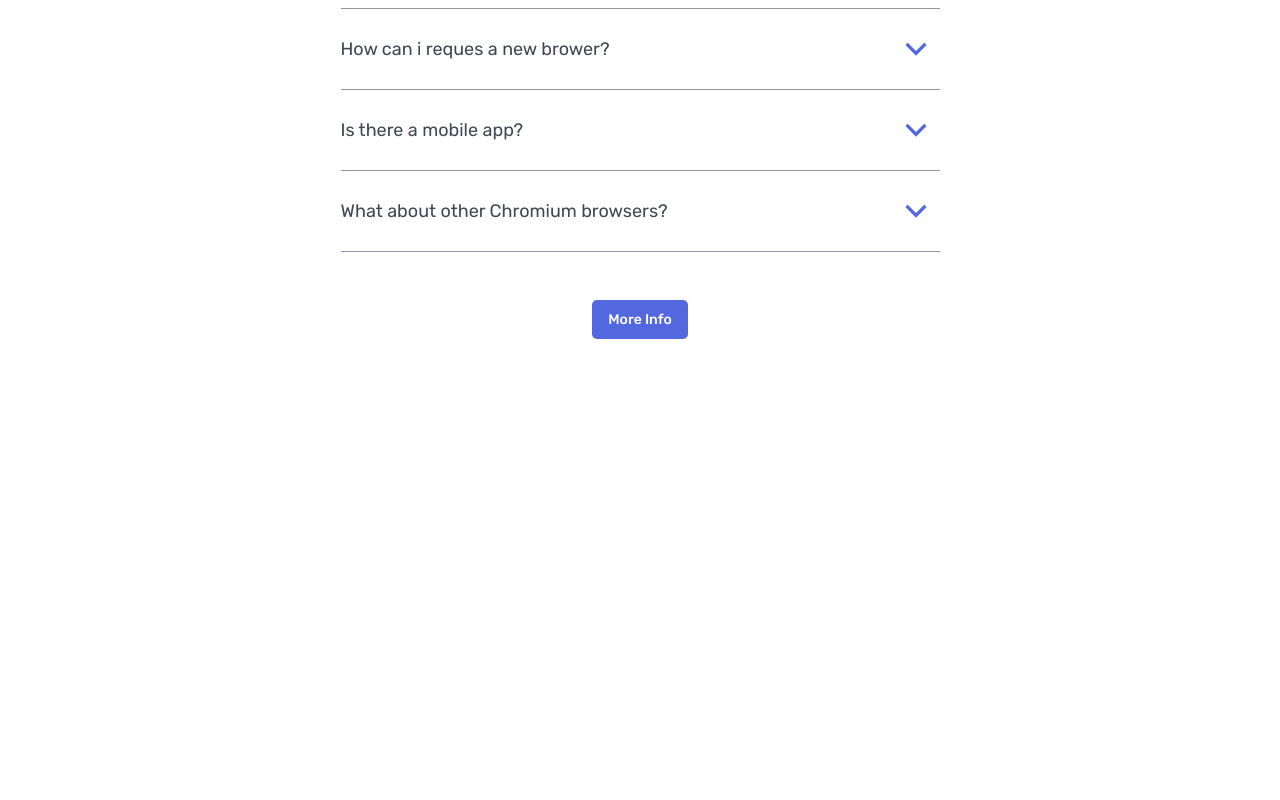
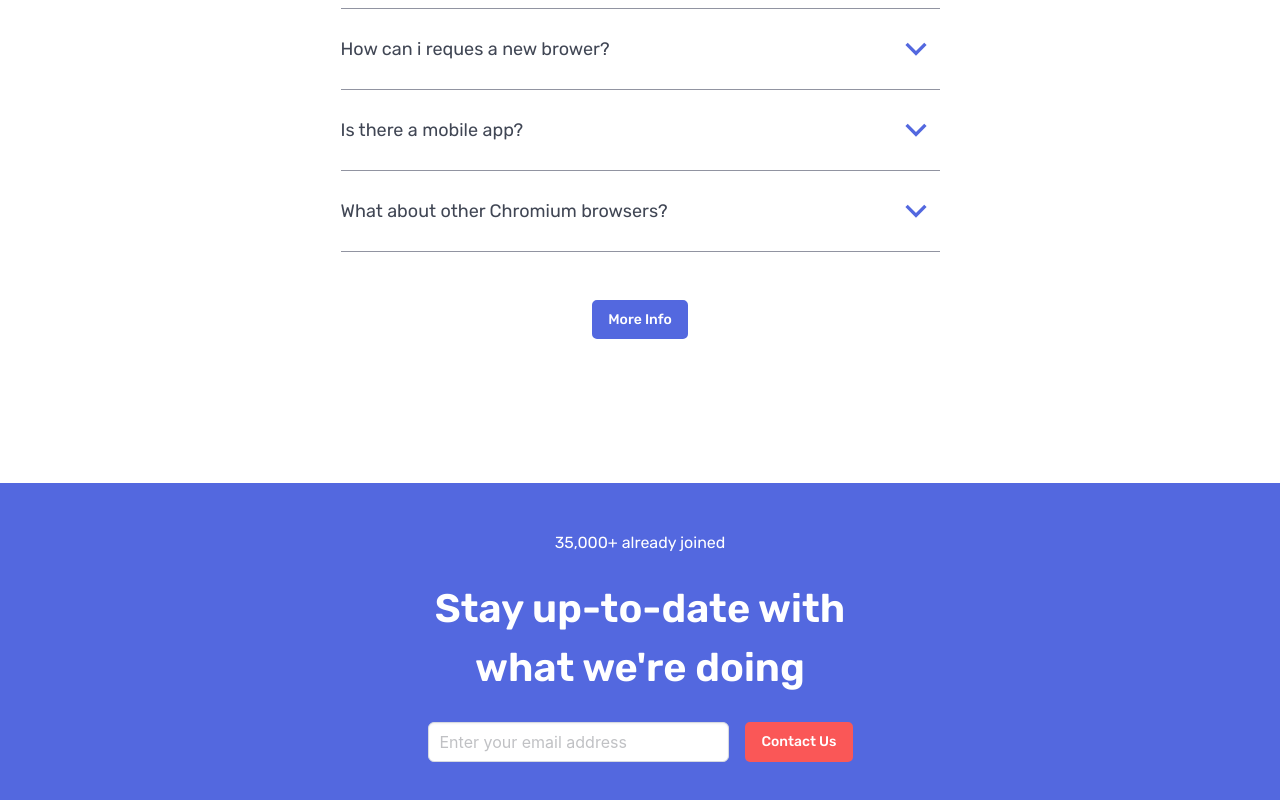
Before and after one commit to irontrooper7/bookmark-landing-page-master, a Next.js app: page / in a window 1280 px wide. Shown: the part 3108-3908 px from the top of the page. Before the commit the page ends 3591 px from the top, so only its background shows below. Built offline with nearby package versions, Linux system fonts and the light colour scheme.

Commit message:
[add] contact section and form component

```diff
--- a/package.json
+++ b/package.json
@@ -9,10 +9,12 @@
     "lint": "next lint"
   },
   "dependencies": {
+    "formik": "^2.4.6",
     "next": "15.1.7",
     "react": "^19.0.0",
     "react-dom": "^19.0.0",
-    "react-icons": "^5.5.0"
+    "react-icons": "^5.5.0",
+    "yup": "^1.6.1"
   },
   "devDependencies": {
     "bulma": "^1.0.3",
--- /dev/null
+++ b/src/components/ContactForm.jsx
@@ -0,0 +1,38 @@
+import { Formik, Form, Field } from 'formik';
+import * as Yup from 'yup';
+
+const emailTrackerSchema = Yup.object().shape({
+	email: Yup.string()
+		.email('Whoops, make sure its an email')
+		.required('Whoops, make sure its an email'),
+});
+
+export default function ContactForm() {
+	return (
+		<div className="form mb-5">
+			<Formik
+				initialValues={{ email: '' }}
+				validationSchema={emailTrackerSchema}
+				onSubmit={(values) => {
+					console.log(values);
+				}}
+			>
+				{({ errors, touched }) => (
+					<Form>
+						<div className="field">
+							<p className={`control has-icons-right ${errors.email && touched.email ? 'is-error' : ''}`}>
+								<Field className='input' name='email' placeholder='Enter your email address' autoComplete="given-email" />
+								{errors.email && touched.email ?
+									<span className="icon is-small is-right">
+										<img src="/assets/icon-error.svg" alt="" />
+									</span> : null}
+							</p>
+							{errors.email && touched.email ? (<p className='help is-danger'>{errors.email}</p>) : null}
+							<button className="button is-link" type="submit">Contact Us</button>
+						</div>
+					</Form>
+				)}
+			</Formik>
+		</div>
+	)
+}
--- /dev/null
+++ b/src/components/sections/Contact.jsx
@@ -0,0 +1,17 @@
+import ContactForm from "../ContactForm";
+
+export default function Contact() {
+	return (
+		<section id="contact" className="hero">
+			<div className="hero-body">
+				<div className="container">
+					<article className="text-container has-text-centered is-centered mb-5">
+						<span>35,000+ already joined</span>
+						<h2 className="mt-5">Stay up-to-date with what we're doing</h2>
+					</article>
+					<ContactForm />
+				</div>
+			</div>
+		</section>
+	)
+}
--- a/src/pages/index.js
+++ b/src/pages/index.js
@@ -1,4 +1,5 @@
 import Layout from "@/components/Layout";
+import Contact from "@/components/sections/Contact";
 import Download from "@/components/sections/Download";
 import Faqs from "@/components/sections/Faqs";
 import Features from "@/components/sections/Features";
@@ -11,6 +12,7 @@ export default function Home() {
 			<Features />
 			<Download />
 			<Faqs />
+			<Contact />
 		</Layout>
 	);
 }
--- a/src/styles/base/_base.sass
+++ b/src/styles/base/_base.sass
@@ -29,7 +29,6 @@ h2
 h3
 	font-size: 10px
 	font-weight: 700
-	text-transform: uppercase
 
 p
 	font-size: 16px
--- a/src/styles/components/_button.sass
+++ b/src/styles/components/_button.sass
@@ -19,3 +19,10 @@
 			border: 2px solid $Very_Dark_Blue
 			box-shadow: 0px 0px 0px $Grayish_Blue
 			color: $Very_Dark_Blue
+	&.is-link
+		background: $Soft_Red
+		border: 2px solid $Soft_Red
+		color: $White
+		&:hover
+			background: $White
+			color: $Soft_Red
--- a/src/styles/components/_card.sass
+++ b/src/styles/components/_card.sass
@@ -31,3 +31,14 @@
 	.columns
 		.column
 			margin: 0 0 30px
+
+
+@mixin card-desktop
+	.card-container
+		.columns
+			.column
+				transform: translateY(30px)
+				&:first-child
+					transform: translateY(0px)
+				&:last-child
+					transform: translateY(60px)
--- /dev/null
+++ b/src/styles/components/_form.sass
@@ -0,0 +1,42 @@
+@use '../base/_colors' as *
+
+.form
+	max-width: 425px
+	margin: auto
+	.field
+		position: relative
+		.button
+			width: 100%
+			margin-top: 16px
+		.control
+			&.is-error
+				input
+					border: 2px solid $Soft_Red
+			input
+				margin: 0px
+		.help
+			background: $Soft_Red
+			border-bottom-left-radius: 10px
+			border-bottom-right-radius: 10px
+			color: $White
+			font-size: 10px
+			font-weight: 700
+			margin-top: -0.25rem
+			padding: 10px 16px
+
+@mixin form-desktop
+	.form
+		.field
+			display: flex
+			.control
+				width: 100%
+				margin: 0 16px 0 0
+				z-index: 1
+			.button
+				width: inherit
+				margin-top: 0px
+			.help
+				position: absolute
+				top: 100%
+				width: 100%
+				max-width: 301.88px
--- a/src/styles/globals.sass
+++ b/src/styles/globals.sass
@@ -7,8 +7,11 @@
 @use './components/_accordion'
 @use './components/_button'
 @use './components/_card'
+@use './components/_form'
 @use './components/_multimedia'
 @use './components/_tabs'
 
+@use './section/_contact'
+
 // responsive
 @use './responsive/_desktop'
--- a/src/styles/responsive/_desktop.sass
+++ b/src/styles/responsive/_desktop.sass
@@ -1,5 +1,7 @@
 @use '../base/_base' as *
 @use '../components/_accordion' as *
+@use '../components/_card' as *
+@use '../components/_form' as *
 @use '../components/_tabs' as *
 @use '../layout/header' as *
 
@@ -19,19 +21,12 @@
 		font-size: 19.2px
 	p
 		font-size: 18px
-	// helpers
-	.card-container
-		.columns
-			.column
-				transform: translateY(30px)
-				&:first-child
-					transform: translateY(0px)
-				&:last-child
-					transform: translateY(60px)
 	// base
 	@include base-desktop
 	// components
 	@include accordion-desktop
+	@include card-desktop
+	@include form-desktop
 	@include tabs-desktop
 	// layout
 	@include header-desktop
--- /dev/null
+++ b/src/styles/section/_contact.sass
@@ -0,0 +1,6 @@
+@use '../base/_colors' as *
+
+#contact
+	background: $Soft-Blue
+	span, h2
+		color: $White
```
Also changed, not shown: 1 other file (tests, documents, lock files or other folders).
